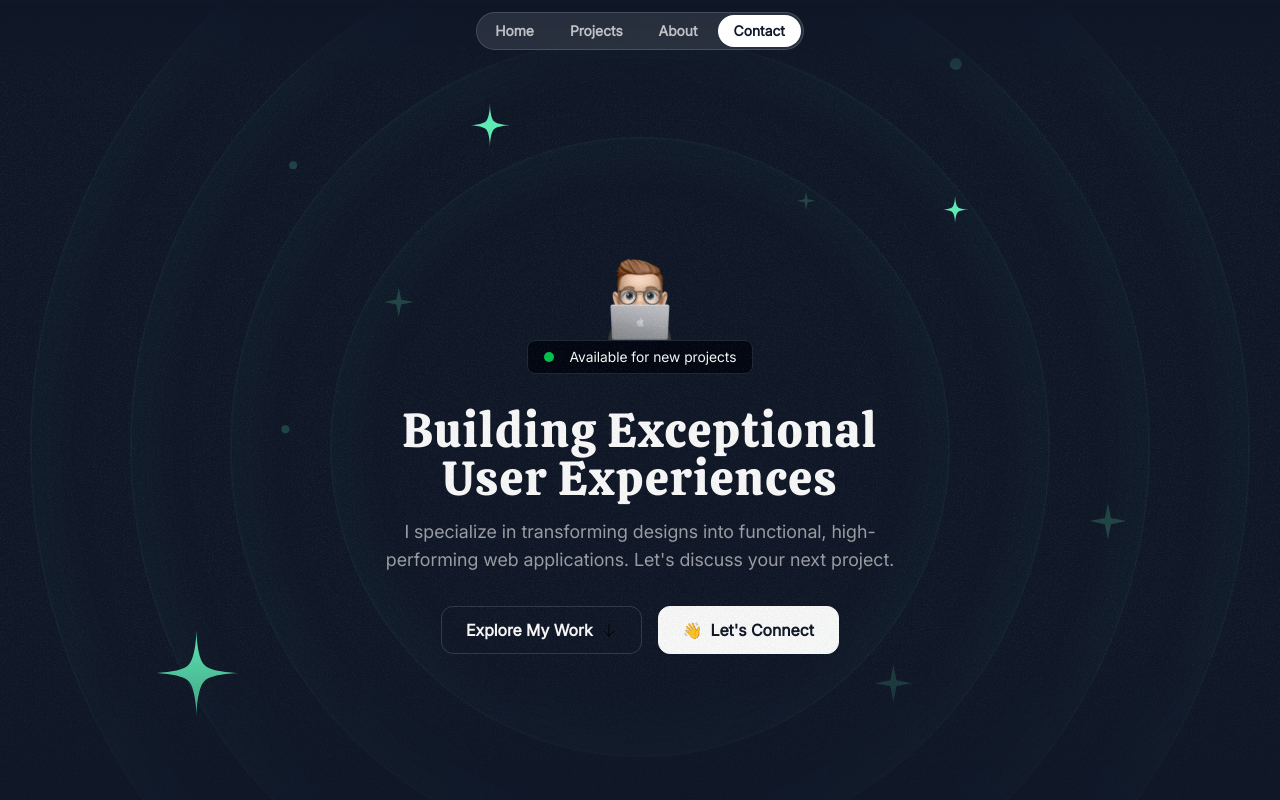
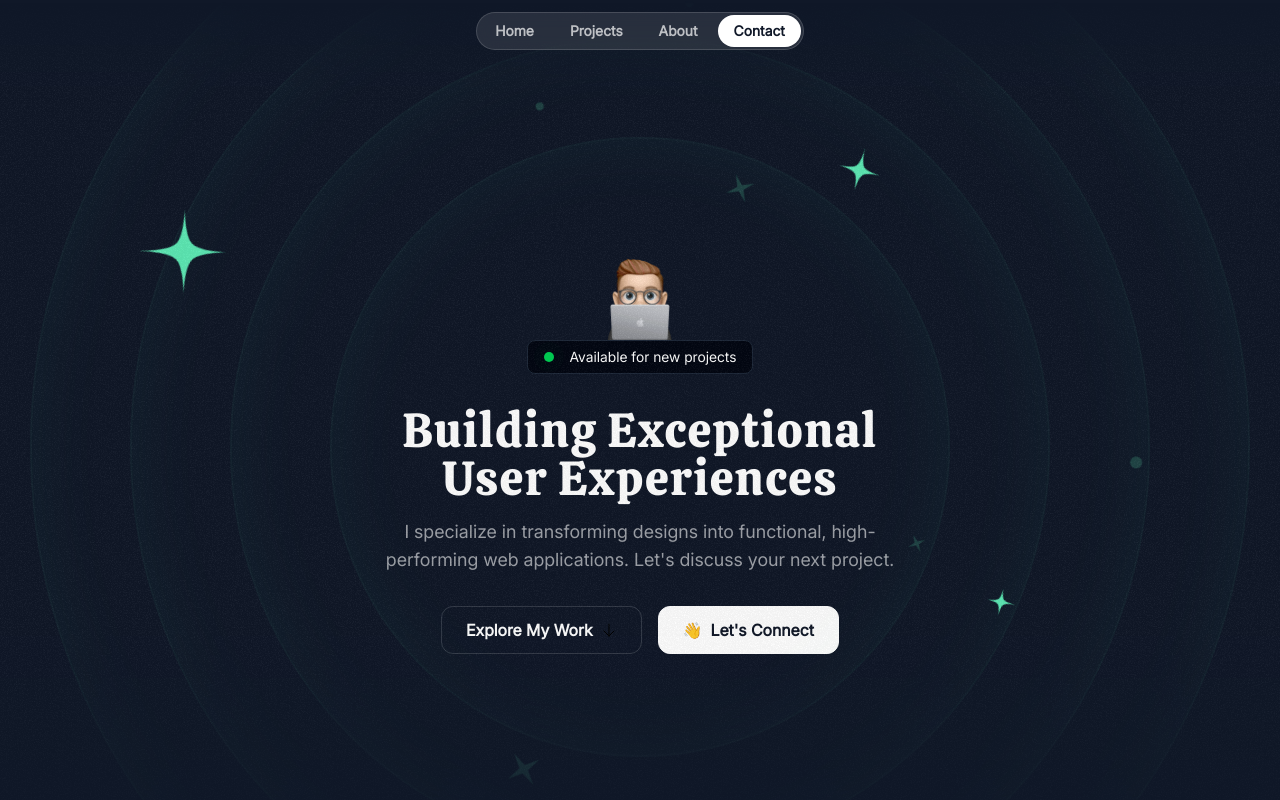
Before and after one commit to nsr7t/portfolio, a React (Vite) app: page / in a window 1280 px wide. Shown: the top 800 px of the page. Built offline with nearby package versions, Linux system fonts and the light colour scheme; the HTML template or start-up script is replaced by a standard one.

Commit message:
Added Animations for Hero sections using tailwindcss animation
Signed-off-by: Nasrat <nasratulla2006@gmail.com>

```diff
--- a/src/components/HeroOrbitAnimation.jsx
+++ b/src/components/HeroOrbitAnimation.jsx
@@ -1,12 +1,33 @@
-function HeroOrbitAnimation({ children, size, rotation }) {
+import { twMerge } from "tailwind-merge"
+
+function HeroOrbitAnimation({
+    children,
+    size,
+    rotation,
+    orbitDuration,
+    shouldSpin = false,
+    spinDuration,
+    shouldOrbit = false,
+}) {
     return (
+        <div className="absolute top-1/2 left-1/2 -z-20 -translate-x-1/2 -translate-y-1/2">
             <div
-            className={`absolute top-1/2 left-1/2 -translate-x-1/2 -translate-y-1/2`}
+                className={twMerge(shouldOrbit === true && "animate-spin")}
+                style={{ animationDuration: orbitDuration }}
+            >
+                <div
+                    className={`flex items-start justify-start`}
                     style={{
                         width: `${size}px`,
                         height: `${size}px`,
                         transform: `rotate(${rotation}deg)`,
                     }}
+                >
+                    <div
+                        className={twMerge(
+                            shouldSpin === true && "animate-spin",
+                        )}
+                        style={{ animationDuration: spinDuration }}
                     >
                         <div
                             className="inline-flex"
@@ -17,6 +38,9 @@ function HeroOrbitAnimation({ children, size, rotation }) {
                             {children}
                         </div>
                     </div>
+                </div>
+            </div>
+        </div>
     )
 }
 
--- a/src/index.css
+++ b/src/index.css
@@ -16,6 +16,17 @@
     --breakpoint-lg: 1200px;
     --font-inter: Inter, "sans-serif";
     --font-calistoga: Calistoga, "sans-serif";
+
+    --animate-ping-large: ping-large 1s ease-in-out infinite;
+
+    @keyframes ping-large {
+
+        75%,
+        100% {
+            transform: scale(3);
+            opacity: 0;
+        }
+    }
 }
 
 @layer base {
@@ -33,6 +44,10 @@
 
     .footer-mask {
         mask-image: radial-gradient(50% 50% at bottom center, black, transparent);
+    }
+
+    .a-d {
+        animation-duration: 10s;
     }
 
 }
--- a/src/sections/Hero.jsx
+++ b/src/sections/Hero.jsx
@@ -19,35 +19,99 @@ function Hero() {
                 <div className="hero-ring size-[1020px]"></div>
                 <div className="hero-ring size-[1220px]"></div>
                 {/* THE STARS */}
-                <HeroOrbitAnimation size={800} rotation={-72}>
-                    <StarIcon className="size-24 text-emerald-300" />
+                <HeroOrbitAnimation
+                    size={430}
+                    rotation={-14}
+                    shouldOrbit
+                    orbitDuration="30s"
+                    shouldSpin
+                    spinDuration="3s"
+                >
+                    <SparkleIcon className="size-8 text-emerald-300/20" />
                 </HeroOrbitAnimation>{" "}
-                <HeroOrbitAnimation size={550} rotation={20}>
+                <HeroOrbitAnimation
+                    size={440}
+                    rotation={79}
+                    shouldOrbit
+                    orbitDuration="32s"
+                    shouldSpin
+                    spinDuration="3s"
+                >
+                    <SparkleIcon className="size-5 text-emerald-300/20" />
+                </HeroOrbitAnimation>
+                <HeroOrbitAnimation
+                    size={520}
+                    rotation={-41}
+                    shouldOrbit
+                    orbitDuration="34s"
+                >
+                    <div className="size-2 rounded-full bg-emerald-300/20"></div>
+                </HeroOrbitAnimation>{" "}
+                <HeroOrbitAnimation
+                    size={530}
+                    rotation={178}
+                    shouldOrbit
+                    orbitDuration="36s"
+                    shouldSpin
+                    spinDuration="3s"
+                >
+                    <SparkleIcon className="size-10 text-emerald-300/20" />
+                </HeroOrbitAnimation>
+                <HeroOrbitAnimation
+                    size={550}
+                    rotation={20}
+                    shouldOrbit
+                    orbitDuration="38s"
+                    shouldSpin
+                    spinDuration="6s"
+                >
                     <StarIcon className="size-12 text-emerald-300" />
                 </HeroOrbitAnimation>
-                <HeroOrbitAnimation size={590} rotation={98}>
+                <HeroOrbitAnimation
+                    size={590}
+                    rotation={98}
+                    shouldOrbit
+                    orbitDuration="40s"
+                    shouldSpin
+                    spinDuration="6s"
+                >
                     <StarIcon className="size-8 text-emerald-300" />
                 </HeroOrbitAnimation>
-                <HeroOrbitAnimation size={430} rotation={-14}>
-                    <SparkleIcon className="size-8 text-emerald-300/20" />
-                </HeroOrbitAnimation>{" "}
-                <HeroOrbitAnimation size={440} rotation={79}>
-                    <SparkleIcon className="size-5 text-emerald-300/20" />
+                <HeroOrbitAnimation
+                    size={650}
+                    rotation={-5}
+                    shouldOrbit
+                    orbitDuration="42s"
+                >
+                    <div className="size-2 rounded-full bg-emerald-300/20"></div>
                 </HeroOrbitAnimation>
-                <HeroOrbitAnimation size={530} rotation={178}>
+                <HeroOrbitAnimation
+                    size={710}
+                    rotation={144}
+                    shouldOrbit
+                    orbitDuration="44s"
+                    shouldSpin
+                    spinDuration="3s"
+                >
                     <SparkleIcon className="size-10 text-emerald-300/20" />
                 </HeroOrbitAnimation>
-                <HeroOrbitAnimation size={710} rotation={144}>
-                    <SparkleIcon className="size-10 text-emerald-300/20" />
-                </HeroOrbitAnimation>
-                <HeroOrbitAnimation size={720} rotation={85}>
+                <HeroOrbitAnimation
+                    size={720}
+                    rotation={85}
+                    shouldOrbit
+                    orbitDuration="46s"
+                >
                     <div className="size-3 rounded-full bg-emerald-300/20"></div>
                 </HeroOrbitAnimation>
-                <HeroOrbitAnimation size={520} rotation={-41}>
-                    <div className="size-2 rounded-full bg-emerald-300/20"></div>
-                </HeroOrbitAnimation>{" "}
-                <HeroOrbitAnimation size={650} rotation={-5}>
-                    <div className="size-2 rounded-full bg-emerald-300/20"></div>
+                <HeroOrbitAnimation
+                    size={800}
+                    rotation={-72}
+                    shouldOrbit
+                    orbitDuration="48s"
+                    shouldSpin
+                    spinDuration="6s"
+                >
+                    <StarIcon className="size-24 text-emerald-300" />
                 </HeroOrbitAnimation>
             </div>
 
@@ -59,7 +123,9 @@ function Hero() {
                         alt="Person peeking from behind laptop"
                     />
                     <div className="flex items-center gap-4 rounded-lg border border-gray-800 bg-gray-950 px-4 py-1.5">
-                        <div className="size-2.5 rounded-full bg-green-500"></div>
+                        <div className="relative size-2.5 rounded-full bg-green-500">
+                            <div className="animate-ping-large absolute inset-0 rounded-full bg-green-500"></div>
+                        </div>
                         <div className="text-sm font-medium">
                             Available for new projects
                         </div>
```
Lines whose indentation alone changed are shown as unchanged.
